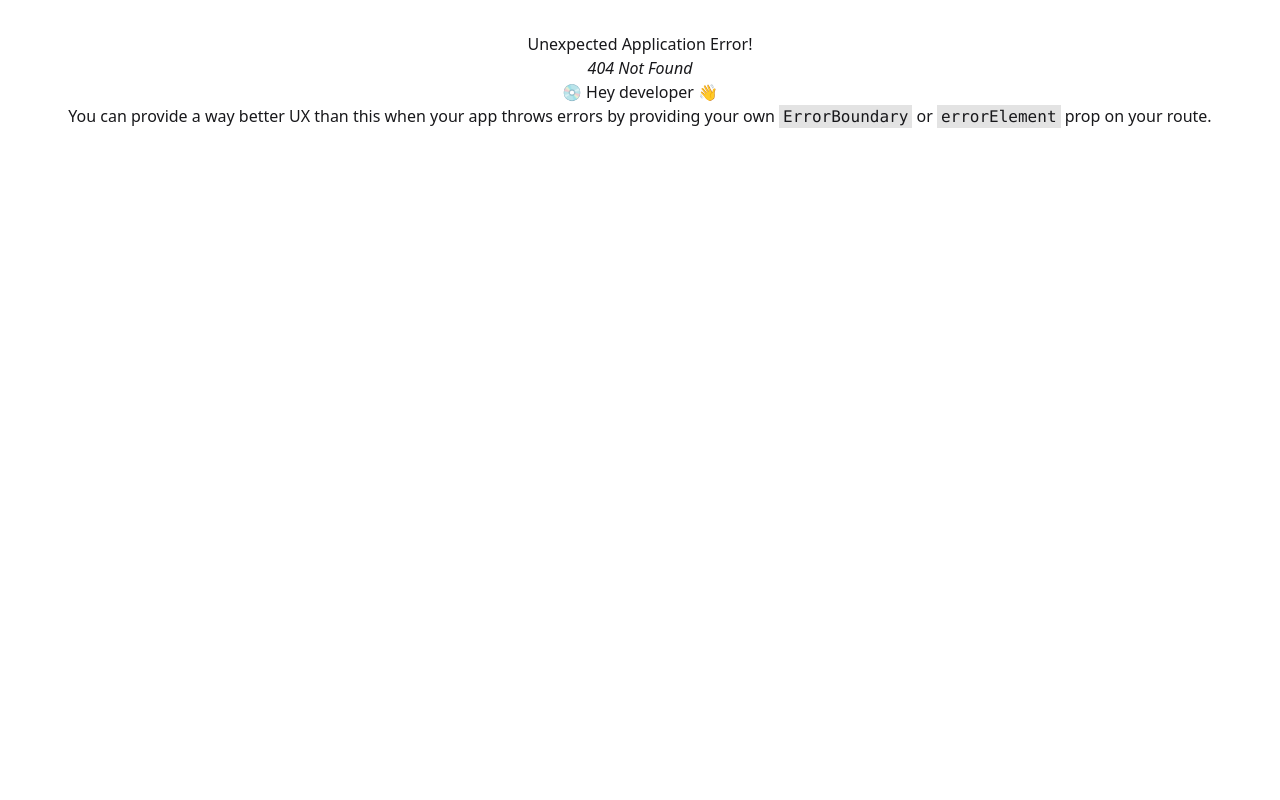
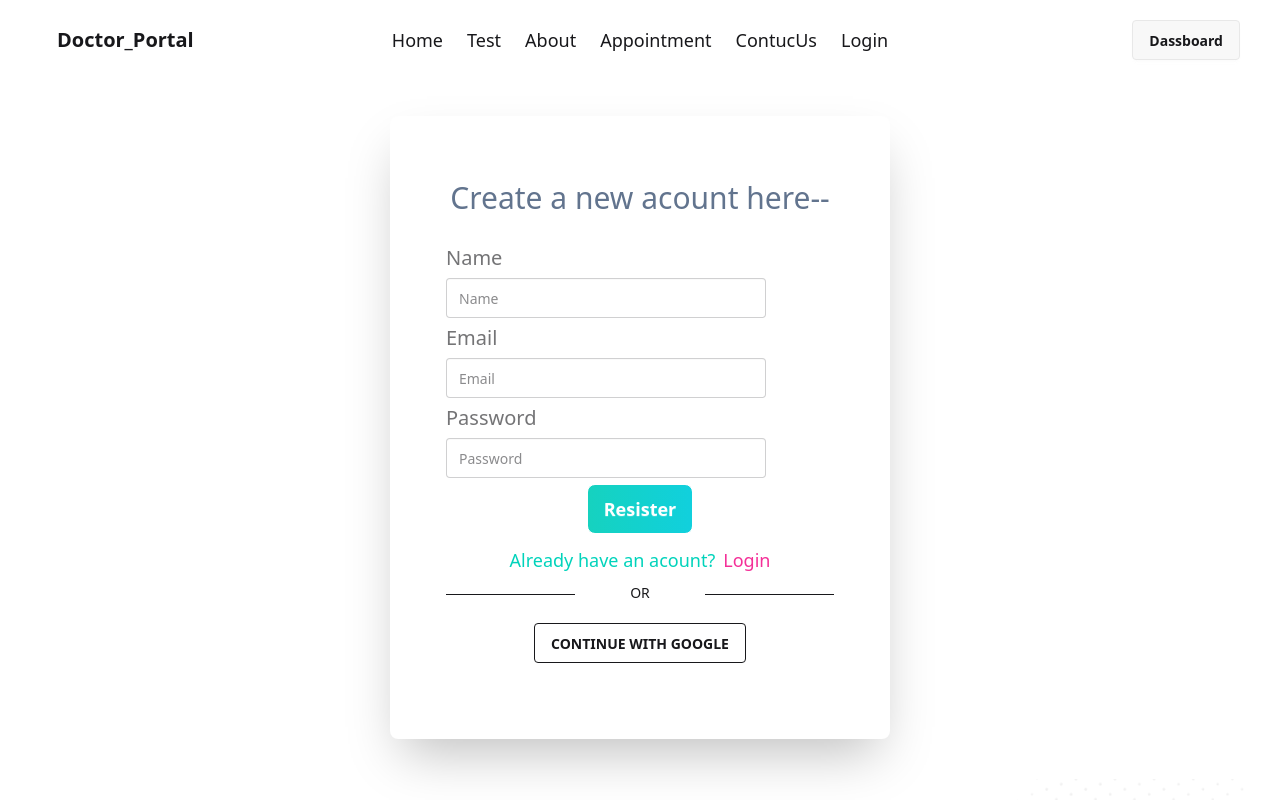
Before and after one commit to mern-project01/Affer_Fail_doctor_portal, a React (Vite) app: page /singup in a window 1280 px wide. Before the commit this address had no page. Shown: the top 800 px of the page. Built offline with nearby package versions, Linux system fonts and the light colour scheme.

Commit message:
login and singup page design complete

```diff
--- a/src/Componets/Rout/Rout.jsx
+++ b/src/Componets/Rout/Rout.jsx
@@ -6,6 +6,7 @@ import About from "../../Pages/About/About";
 import Appointment from "../../Pages/Appointment/Appointment";
 import Contact from "../../Pages/Contact/Contact";
 import Login from "../../Pages/Login/Login";
+import SingUp from "../../Pages/Singup/SingUp";
 const router = createBrowserRouter([
   {
     path: "/",
@@ -33,6 +34,9 @@ const router = createBrowserRouter([
       {
         path: 'login',
         element:<Login></Login>
+      }, {
+        path: '/singup',
+        element:<SingUp></SingUp>
       }
     ],
   },
--- a/src/Pages/Login/Login.jsx
+++ b/src/Pages/Login/Login.jsx
@@ -1,11 +1,123 @@
-import React from 'react';
+import React from "react";
+import { NavLink } from "react-router-dom";
+import Gradient_Button from "../../Componets/Gradient_Button/Gradient_Button";
 
 const Login = () => {
-    return (
-        <div>
-            sskfkl
+  const handleSubmite = () => {
+    alert("ok");
+  };
+  return (
+    <div id="">
+      <div className="card bg-base-100 mx-auto my-10 w-full max-w-[500px] shrink-0 shadow-2xl">
+        <h1 className="text-center pt-8 text-3xl text-slate-500 ">
+          Login with Email & password
+        </h1>
+        <div className="card-body ">
+          <fieldset onSubmit={handleSubmite} className="fieldset">
+
+            <label className="fieldset-label text-xl">Email</label>
+            <input type="email" className="input" placeholder="Email" />
+            <label className="fieldset-label text-xl">Password</label>
+            <input type="password" className="input" placeholder="Password" />
+            <div className="lg:py-4">
+              <a className="hiden link link-hover text-lg  ">Forgot password?</a>
+            </div>
+            <Gradient_Button>Login</Gradient_Button>
+          </fieldset>
+          <div>
+            <NavLink
+              to="/singup"
+              className="text-center text-lg block link link-hover"
+            >
+              <span className="text-accent pe-2">New to here?</span>
+              <span className="text-secondary">Please Resister</span>
+            </NavLink>
+
+            <div className="grid grid-cols-3 py-5">
+              <hr className=""></hr>
+              <h1 className="text-center -mt-3">OR</h1>
+              <hr></hr>
+            </div>
+            <div className="pb-5  text-center">
+              <button className="btn btn-outline outline-slate-600 ">
+                CONTINUE WITH GOOGLE
+              </button>
+            </div>
+          </div>
         </div>
-    );
+      </div>
+      {/*
+      <div className="hero min-h-screen">
+        <div className="card bg-base-100 w-full max-w-[500px] shrink-0 shadow-2xl">
+          <h1 className="text-center pt-8 text-3xl text-slate-500 ">
+            Create a new acount here--
+          </h1>
+          <form onSubmit={handleSubmite} className="card-body">
+            <div className="form-control">
+              <label className="label">
+                <span className="label-text text-xl">Name</span>
+              </label>
+              <input
+                type="name"
+                placeholder="Name"
+                name="name"
+                className="input input-bordered"
+                required
+              />
+            </div>
+            <div className="form-control">
+              <label className="label">
+                <span className="label-text text-xl">Email</span>
+              </label>
+              <input
+                type="email"
+                placeholder="email"
+                name="email"
+                className="input input-bordered"
+                required
+              />
+            </div>
+            <div className="form-control">
+              <label className="label">
+                <span className="label-text text-xl">Password</span>
+              </label>
+              <input
+                type="password"
+                placeholder="password"
+                name="password"
+                className="input input-bordered"
+                required
+              />
+            </div>
+            <div className="form-control mt-6">
+              <button className="btn btn-accent text-[16px]">Resister</button>
+            </div>
+          </form>
+          <div>
+            <NavLink
+              to="/login"
+              className="text-center text-lg block link link-hover"
+            >
+              <span className="text-accent pe-2">Already have an acount?</span>
+              <span className="text-secondary">Login</span>
+            </NavLink>
+
+            <div className="grid grid-cols-3 py-5">
+              <hr className=""></hr>
+              <h1 className="text-center -mt-3">OR</h1>
+              <hr></hr>
+            </div>
+            <div className="pb-5  text-center">
+              <button className="btn btn-outline outline-slate-600 ">
+                CONTINUE WITH GOOGLE
+              </button>
+            </div>
+          </div>
+        </div>
+      </div>
+      */}
+    </div>
+  );
 };
 
 export default Login;
--- /dev/null
+++ b/src/Pages/Singup/SingUp.jsx
@@ -0,0 +1,52 @@
+import React from "react";
+import { NavLink } from "react-router-dom";
+import Gradient_Button from "../../Componets/Gradient_Button/Gradient_Button";
+
+const SingUp = () => {
+    const handleSubmite = () => {
+        alert('ok')
+    }
+  return (
+    <div id="#singup">
+      <div className="card bg-base-100 mx-auto my-10 w-full max-w-[500px] shrink-0 shadow-2xl">
+        <h1 className="text-center pt-8 text-3xl text-slate-500 ">
+          Create a new acount here--
+        </h1>
+        <div className="card-body">
+          <fieldset onSubmit={handleSubmite} className="fieldset">
+            <label className="fieldset-label text-xl">Name</label>
+            <input type="name" className="input" placeholder="Name" />
+            <label className="fieldset-label text-xl">Email</label>
+            <input type="email" className="input" placeholder="Email" />
+            <label className="fieldset-label text-xl">Password</label>
+            <input type="password" className="input" placeholder="Password" />
+
+            <Gradient_Button>Resister</Gradient_Button>
+          </fieldset>
+          <div>
+            <NavLink
+              to="/login"
+              className="text-center text-lg block link link-hover"
+            >
+              <span className="text-accent pe-2">Already have an acount?</span>
+              <span className="text-secondary">Login</span>
+            </NavLink>
+
+            <div className="grid grid-cols-3 py-5">
+              <hr className=""></hr>
+              <h1 className="text-center -mt-3">OR</h1>
+              <hr></hr>
+            </div>
+            <div className="pb-5  text-center">
+              <button className="btn btn-outline outline-slate-600 ">
+                CONTINUE WITH GOOGLE
+              </button>
+            </div>
+          </div>
+        </div>
+      </div>
+    </div>
+  );
+};
+
+export default SingUp;
```
